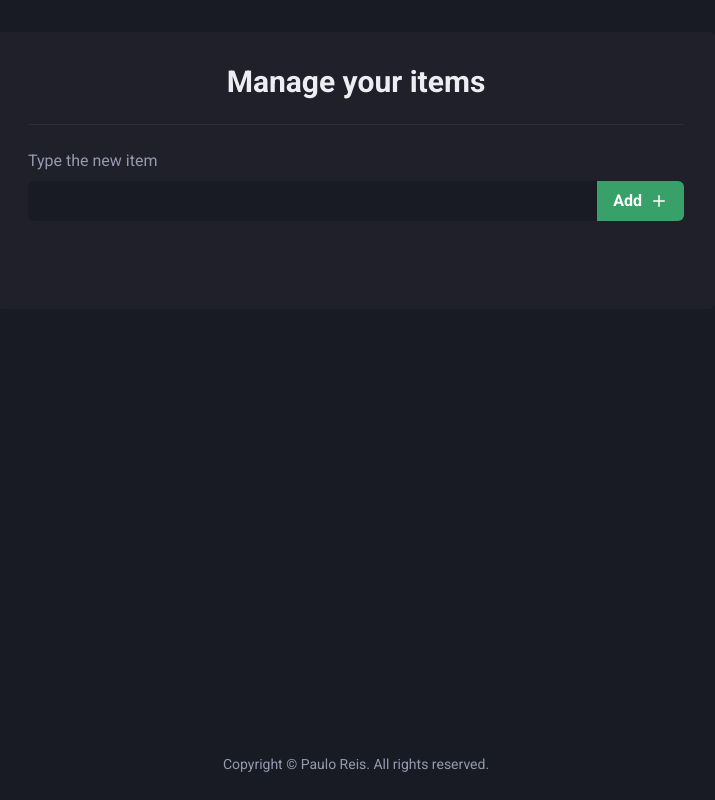
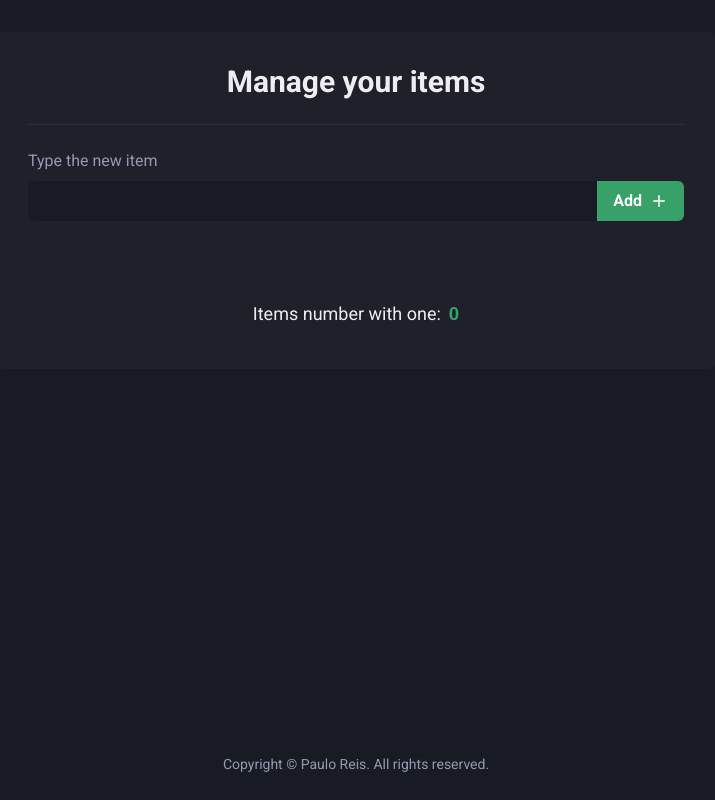
Before and after one commit to pauloreis7/ReactPerform, a React (Vite) app: page / in a window 1280 px wide. Shown: the whole page, without its empty margins (284-999 px from the left). Built offline with nearby package versions, Linux system fonts and the light colour scheme.

Commit message:
add countItemsWithOne feature

```diff
--- a/src/App.tsx
+++ b/src/App.tsx
@@ -4,10 +4,11 @@ import {
   Heading,
   Divider
 } from '@chakra-ui/react'
-import { useState, useCallback } from 'react'
+import { useState, useCallback, useMemo } from 'react'
 
 import { Item } from './components/Item'
 import { AddItemInput } from './components/AddItemInput'
+import { CountItemsWithOne } from './components/CountItemsWithOne'
 import { Footer } from './components/Footer'
 
 export function App() {
@@ -27,6 +28,12 @@ export function App() {
 
     setItems(state => [...state, title])
     setError(null)
+  }, [items])
+
+  const countItemsWithOne = useMemo(() => {
+    return {
+      count: items.filter((_, i) => String(i + 1).includes('1')).length
+    }
   }, [items])
 
   return (
@@ -64,6 +71,8 @@ export function App() {
             ))}
           </Stack>
         </Stack>
+
+        <CountItemsWithOne countItemsWithOne={countItemsWithOne}  />
       </Flex>
 
       <Footer />
--- a/src/components/CountItemsWithOne.tsx
+++ b/src/components/CountItemsWithOne.tsx
@@ -1,5 +1,6 @@
 import {
   Flex,
+  Box,
   Text
 } from '@chakra-ui/react'
 
@@ -18,7 +19,7 @@ export function CountItemsWithOne({ countItemsWithOne }: CountItemsWithOneProps)
       justify="center"
       align="center"
     >
-      <Text display="flex" fontSize="lg">
+      <Box display="flex" fontSize="lg">
         Items number with one:
         <Text
           ml="2"
@@ -27,7 +28,7 @@ export function CountItemsWithOne({ countItemsWithOne }: CountItemsWithOneProps)
         >
           {countItemsWithOne.count}
         </Text>
-      </Text>
+      </Box>
     </Flex>
   )
 }
```
